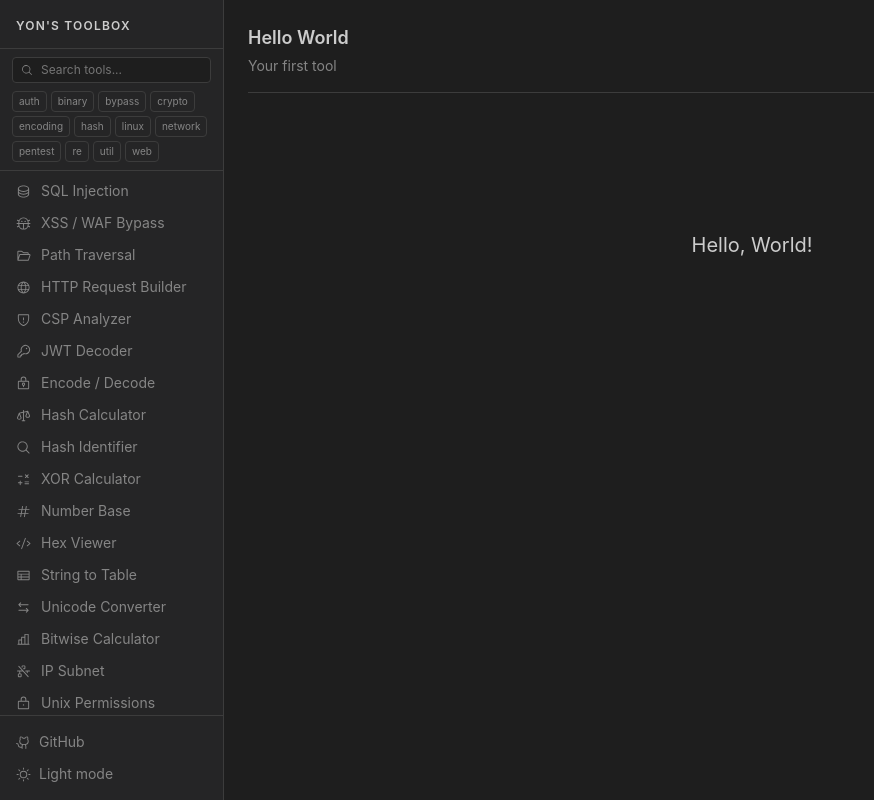
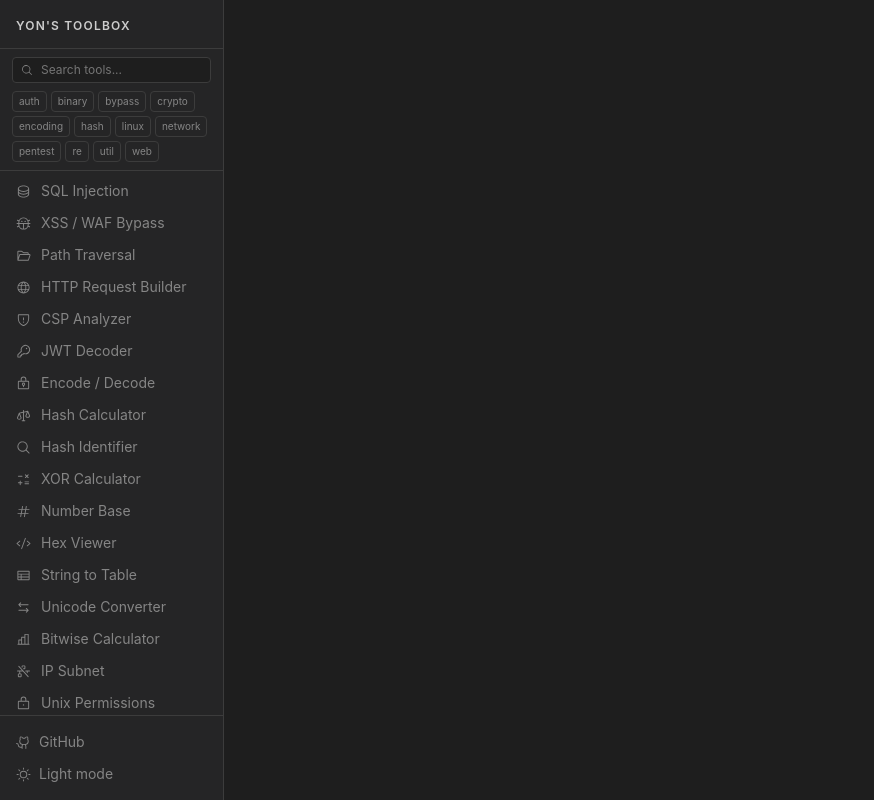
Before and after one commit to YonLiud/web-re-toolbox, a React (Vite) app: page /hello-world in a window 1280 px wide. Shown: the whole page, without its empty margins (0-874 px from the left). Built offline with nearby package versions, Linux system fonts and the light colour scheme.

Commit message:
misc: remove hello world

```diff
--- a/src/tools/hello-world/index.tsx
+++ /dev/null
@@ -1,24 +0,0 @@
-import { Terminal } from '@phosphor-icons/react'
-import { ToolLayout } from '../../components/ToolLayout'
-import type { Tool } from '../types'
-
-function HelloWorld() {
-  return (
-    <ToolLayout title="Hello World" description="Your first tool">
-      <div className="flex items-center justify-center h-64">
-        <p className="text-vs-text text-xl">Hello, World!</p>
-      </div>
-    </ToolLayout>
-  )
-}
-
-export default {
-  meta: {
-    slug: 'hello-world',
-    name: 'Hello World',
-    description: 'Your first tool',
-    icon: Terminal,
-    tags: ['util'],
-  },
-  Component: HelloWorld,
-} satisfies Tool
--- a/src/tools/registry.ts
+++ b/src/tools/registry.ts
@@ -1,5 +1,4 @@
 import type { Tool } from './types'
-import HelloWorld from './hello-world'
 import StringTable from './string-table'
 import StringConverter from './string-converter'
 import EncodeDecode from './encode-decode'
@@ -42,6 +41,4 @@ export const tools: Tool[] = [
   IPSubnet,
   UnixPermissions,
   RegexTester,
-  // Misc
-  HelloWorld,
 ]
```
